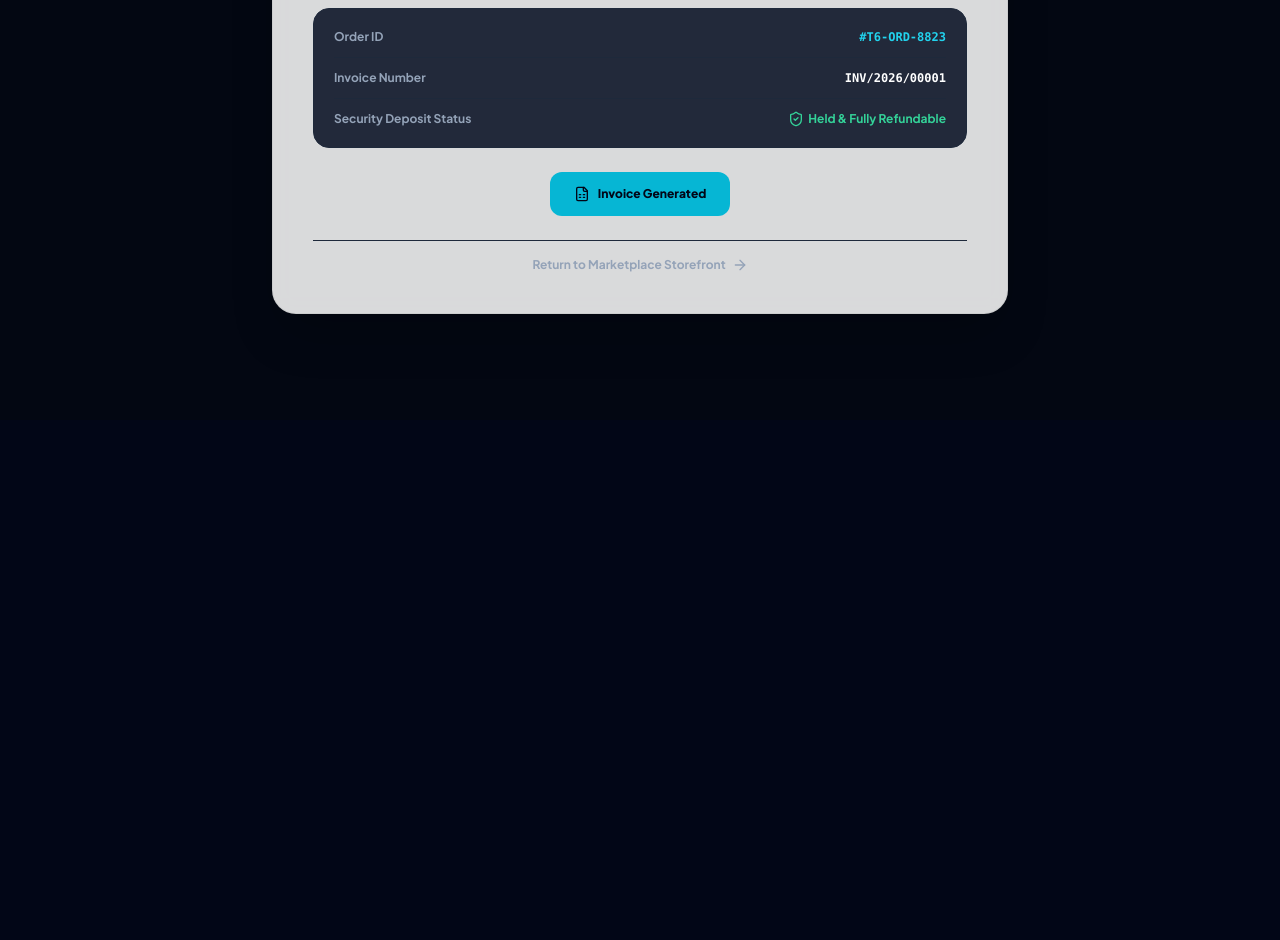
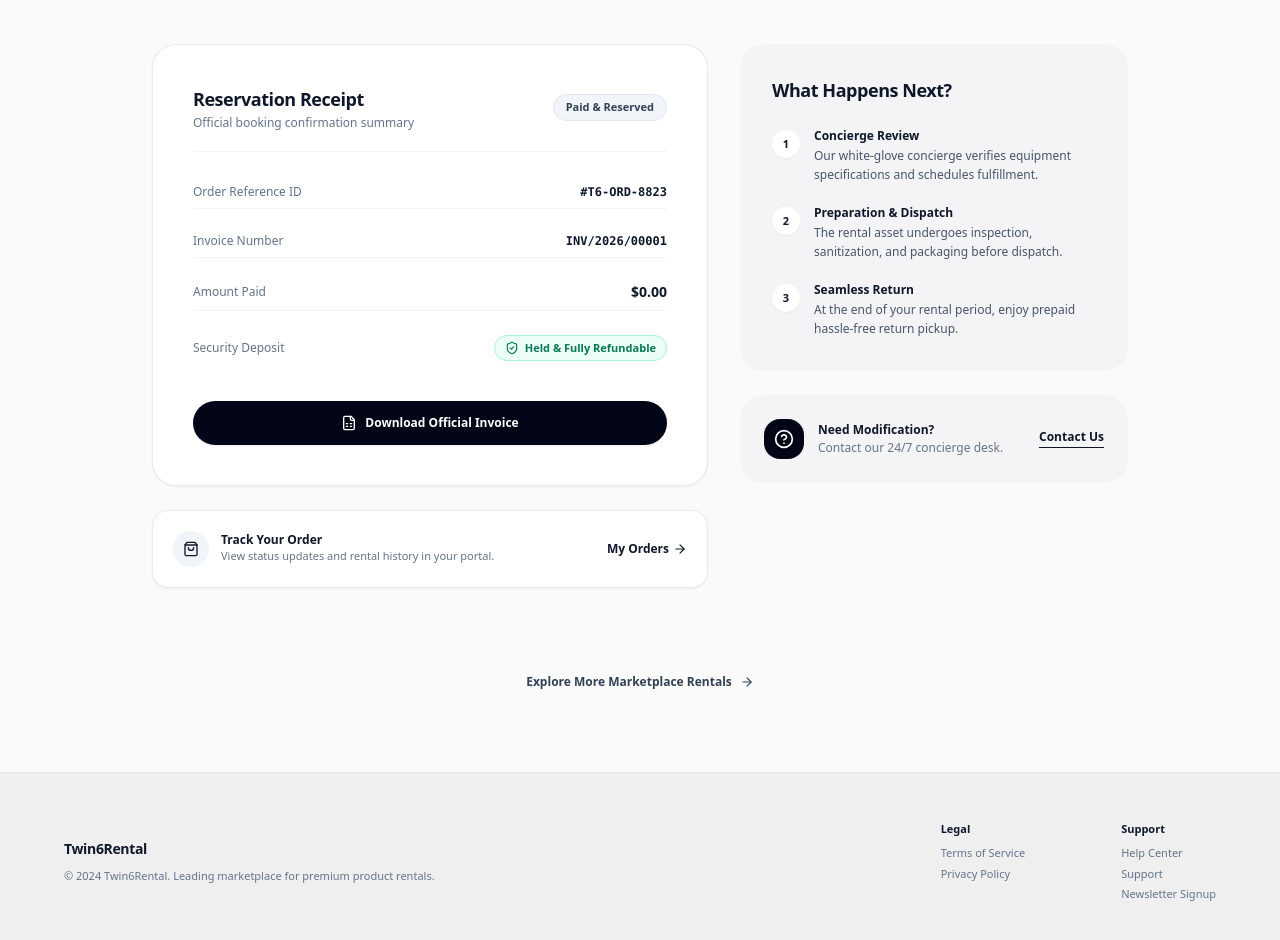
Before and after one commit to kuntal-das-k/Rental-Management-System, a React (Vite) app in the folder frontend/: page /thank-you in a window 1280 px wide. Shown: the part 380-1320 px from the top of the page. Before the commit the page ends 800 px from the top, so only its background shows below. Built offline with nearby package versions, Linux system fonts and the light colour scheme; no server answers.

Commit message:
contact_page_v2

```diff
--- a/frontend/src/api/client.ts
+++ b/frontend/src/api/client.ts
@@ -1,7 +1,8 @@
 import axios from 'axios';
+import { config } from '../config';
 import { useAuthStore } from '../store/useAuthStore';
 
-const API_BASE_URL = import.meta.env.VITE_API_URL || 'http://localhost:5000/api/v1';
+const API_BASE_URL = config.apiUrl;
 
 export const api = axios.create({
   baseURL: API_BASE_URL,
--- /dev/null
+++ b/frontend/src/config/index.ts
@@ -0,0 +1,10 @@
+export const config = {
+  apiUrl: import.meta.env.VITE_API_URL || 'http://localhost:5000/api/v1',
+  emailjs: {
+    serviceId: import.meta.env.VITE_EMAILJS_SERVICE_ID || 'service_oq4bk1e',
+    templateId: import.meta.env.VITE_EMAILJS_TEMPLATE_ID || 'template_d58ad5d',
+    publicKey: import.meta.env.VITE_EMAILJS_PUBLIC_KEY || 'jFrRS_CiaciugTvMz',
+  },
+};
+
+export default config;
--- a/frontend/src/pages/ContactPage.tsx
+++ b/frontend/src/pages/ContactPage.tsx
@@ -2,12 +2,13 @@ import React, { useState } from 'react';
 import { Link, useLocation } from 'react-router-dom';
 import { NavbarHeader } from '../components/home/NavbarHeader';
 import { api } from '../api/client';
+import { config } from '../config';
 import { Mail, Phone, MapPin, Clock, CheckCircle2, Send, Loader2 } from 'lucide-react';
 import emailjs from '@emailjs/browser';
 
-const EMAILJS_SERVICE_ID = 'service_oq4bk1e';
-const EMAILJS_TEMPLATE_ID = 'template_d58ad5d';
-const EMAILJS_PUBLIC_KEY = 'jFrRS_CiaciugTvMz';
+const EMAILJS_SERVICE_ID = config.emailjs.serviceId;
+const EMAILJS_TEMPLATE_ID = config.emailjs.templateId;
+const EMAILJS_PUBLIC_KEY = config.emailjs.publicKey;
 
 export const ContactPage: React.FC = () => {
   const location = useLocation();
--- a/frontend/src/pages/ThankYou.tsx
+++ b/frontend/src/pages/ThankYou.tsx
@@ -1,7 +1,17 @@
 import React from 'react';
 import { useLocation, Link } from 'react-router-dom';
-import { Navbar } from '../components/Navbar';
-import { CheckCircle2, Download, Printer, ArrowRight, ShieldCheck, FileSpreadsheet } from 'lucide-react';
+import { NavbarHeader } from '../components/home/NavbarHeader';
+import {
+  CheckCircle2,
+  Download,
+  ShieldCheck,
+  FileSpreadsheet,
+  ArrowRight,
+  ShoppingBag,
+  PackageCheck,
+  Sparkles,
+  HelpCircle,
+} from 'lucide-react';
 
 export const ThankYou: React.FC = () => {
   const location = useLocation();
@@ -13,76 +23,272 @@ export const ThankYou: React.FC = () => {
   const pdfUrl = invoice?.pdf_url ? `http://localhost:5000${invoice.pdf_url}` : null;
 
   return (
-    <div className="min-h-screen bg-[#030712] text-slate-100 flex flex-col">
-      <Navbar />
+    <div className="min-h-screen bg-[#FAFAFA] text-slate-900 flex flex-col font-sans selection:bg-slate-900 selection:text-white">
+      {/* Navigation Header */}
+      <NavbarHeader />
 
-      <main className="max-w-3xl mx-auto px-4 py-12 flex-1 w-full flex flex-col items-center justify-center">
-        <div className="glass-panel rounded-3xl p-8 lg:p-10 border border-slate-800 w-full text-center space-y-6 shadow-2xl animate-in fade-in zoom-in-95">
-          {/* Success Check Icon */}
-          <div className="w-16 h-16 rounded-full bg-emerald-500/20 text-emerald-400 border border-emerald-500/40 flex items-center justify-center mx-auto shadow-lg shadow-emerald-500/20">
-            <CheckCircle2 className="w-10 h-10" />
+      {/* Main Content */}
+      <main className="flex-1 max-w-5xl w-full mx-auto px-6 pt-16 pb-20 space-y-12 sm:space-y-16">
+        {/* Success Hero Banner */}
+        <section className="text-center max-w-2xl mx-auto space-y-4">
+          <div className="w-16 h-16 bg-emerald-50 text-emerald-600 rounded-full flex items-center justify-center mx-auto shadow-sm border border-emerald-200/60">
+            <CheckCircle2 className="w-9 h-9" />
           </div>
 
+          <div className="inline-flex items-center space-x-2 bg-emerald-100/60 border border-emerald-200/80 px-3 py-1 rounded-full text-[11px] font-semibold text-emerald-800">
+            <Sparkles className="w-3.5 h-3.5" />
+            <span>Booking Confirmed</span>
+          </div>
+
+          <h1 className="text-3xl sm:text-5xl font-semibold tracking-tight text-slate-900">
+            Rental Reserved Successfully.
+          </h1>
+          <p className="text-xs sm:text-sm text-slate-500 max-w-lg mx-auto leading-relaxed font-normal">
+            Thank you for choosing Twin6Rental. Your reservation payment of{' '}
+            <strong className="text-slate-900 font-semibold">
+              ${totalPaid > 0 ? totalPaid.toFixed(2) : '0.00'}
+            </strong>{' '}
+            has been processed and verified.
+          </p>
+        </section>
+
+        {/* Main Grid: Order Details & Next Steps */}
+        <section className="grid grid-cols-1 lg:grid-cols-12 gap-8 items-start">
+          {/* Left Column: Order Summary Card */}
+          <div className="lg:col-span-7 space-y-6">
+            <div className="bg-white border border-slate-200/80 rounded-2xl sm:rounded-3xl p-8 sm:p-10 shadow-sm space-y-6">
+              <div className="flex items-center justify-between border-b border-slate-100 pb-5">
                 <div>
-            <h1 className="text-2xl sm:text-3xl font-extrabold text-white">Rental Reserved Successfully!</h1>
-            <p className="text-xs sm:text-sm text-slate-400 mt-1">
-              Your payment of <strong className="text-emerald-400">${totalPaid.toFixed(2)}</strong> has been confirmed via mock gateway.
+                  <h2 className="text-lg font-semibold text-slate-900 tracking-tight">
+                    Reservation Receipt
+                  </h2>
+                  <p className="text-xs text-slate-500 mt-0.5">
+                    Official booking confirmation summary
                   </p>
                 </div>
-
-          {/* Invoice Summary Box */}
-          <div className="bg-slate-900/90 rounded-2xl p-5 border border-slate-800 text-left space-y-3 text-xs">
-            <div className="flex items-center justify-between border-b border-slate-800 pb-3 font-bold">
-              <span className="text-slate-400">Order ID</span>
-              <span className="text-cyan-400 font-mono">#{order?.id?.slice(0, 8) || 'T6-ORD-8823'}</span>
+                <span className="bg-slate-100 text-slate-700 text-[11px] font-semibold px-3 py-1 rounded-full border border-slate-200">
+                  Paid & Reserved
+                </span>
               </div>
 
-            <div className="flex items-center justify-between border-b border-slate-800 pb-3 font-bold">
-              <span className="text-slate-400">Invoice Number</span>
-              <span className="text-white font-mono">{invoice?.invoice_number || 'INV/2026/00001'}</span>
+              {/* Order Attributes */}
+              <div className="space-y-4 text-xs">
+                <div className="flex items-center justify-between py-2 border-b border-slate-100">
+                  <span className="text-slate-500 font-medium">Order Reference ID</span>
+                  <span className="text-slate-900 font-mono font-semibold">
+                    #{order?.id?.slice(0, 8) || 'T6-ORD-8823'}
+                  </span>
                 </div>
 
-            <div className="flex items-center justify-between font-bold">
-              <span className="text-slate-400">Security Deposit Status</span>
-              <span className="text-emerald-400 flex items-center gap-1">
-                <ShieldCheck className="w-4 h-4" />
+                <div className="flex items-center justify-between py-2 border-b border-slate-100">
+                  <span className="text-slate-500 font-medium">Invoice Number</span>
+                  <span className="text-slate-900 font-mono font-semibold">
+                    {invoice?.invoice_number || 'INV/2026/00001'}
+                  </span>
+                </div>
+
+                <div className="flex items-center justify-between py-2 border-b border-slate-100">
+                  <span className="text-slate-500 font-medium">Amount Paid</span>
+                  <span className="text-slate-900 font-semibold text-sm">
+                    ${totalPaid > 0 ? totalPaid.toFixed(2) : '0.00'}
+                  </span>
+                </div>
+
+                <div className="flex items-center justify-between py-2">
+                  <span className="text-slate-500 font-medium">Security Deposit</span>
+                  <span className="text-emerald-700 bg-emerald-50 border border-emerald-200 px-2.5 py-1 rounded-full text-[11px] font-semibold flex items-center gap-1.5">
+                    <ShieldCheck className="w-3.5 h-3.5" />
                     Held & Fully Refundable
                   </span>
                 </div>
               </div>
 
-          {/* Download PDF Invoice Action */}
+              {/* Download Invoice Button */}
+              <div className="pt-2">
                 {pdfUrl ? (
                   <a
                     href={pdfUrl}
                     target="_blank"
                     rel="noopener noreferrer"
-              className="inline-flex items-center gap-2 px-6 py-3.5 rounded-xl bg-cyan-500 hover:bg-cyan-400 text-slate-950 font-extrabold text-xs shadow-xl shadow-cyan-500/25 transition-all"
+                    className="w-full bg-slate-950 hover:bg-slate-800 text-white font-semibold text-xs py-3.5 rounded-full transition-all shadow-sm flex items-center justify-center space-x-2"
                   >
                     <Download className="w-4 h-4" />
                     <span>Download Official PDF Invoice</span>
                   </a>
                 ) : (
                   <button
-              onClick={() => alert('Invoice PDF generated.')}
-              className="inline-flex items-center gap-2 px-6 py-3.5 rounded-xl bg-cyan-500 text-slate-950 font-extrabold text-xs"
+                    onClick={() => alert('Official PDF invoice copy generated.')}
+                    className="w-full bg-slate-950 hover:bg-slate-800 text-white font-semibold text-xs py-3.5 rounded-full transition-all shadow-sm flex items-center justify-center space-x-2 cursor-pointer"
                   >
                     <FileSpreadsheet className="w-4 h-4" />
-              <span>Invoice Generated</span>
+                    <span>Download Official Invoice</span>
                   </button>
                 )}
+              </div>
+            </div>
 
-          <div className="pt-4 border-t border-slate-800 flex justify-center">
+            {/* Link to Orders */}
+            <div className="flex flex-col sm:flex-row items-center justify-between bg-white border border-slate-200/80 rounded-2xl p-5 shadow-sm gap-4">
+              <div className="flex items-center space-x-3">
+                <div className="w-9 h-9 rounded-full bg-slate-100 text-slate-900 flex items-center justify-center shrink-0">
+                  <ShoppingBag className="w-4 h-4" />
+                </div>
+                <div>
+                  <span className="font-semibold text-slate-900 block text-xs">Track Your Order</span>
+                  <p className="text-[11px] text-slate-500">View status updates and rental history in your portal.</p>
+                </div>
+              </div>
               <Link
-              to="/"
-              className="inline-flex items-center gap-1.5 text-xs font-bold text-slate-400 hover:text-cyan-400 transition-colors"
+                to="/customer/orders"
+                className="text-xs font-semibold text-slate-900 hover:text-slate-600 transition-colors flex items-center gap-1 shrink-0"
               >
-              <span>Return to Marketplace Storefront</span>
-              <ArrowRight className="w-4 h-4" />
+                <span>My Orders</span>
+                <ArrowRight className="w-3.5 h-3.5" />
               </Link>
             </div>
           </div>
+
+          {/* Right Column: Next Steps Guide */}
+          <div className="lg:col-span-5 space-y-6">
+            <div className="bg-[#F4F4F6] rounded-2xl sm:rounded-3xl p-8 space-y-6">
+              <h2 className="text-lg font-semibold text-slate-900 tracking-tight">
+                What Happens Next?
+              </h2>
+
+              <div className="space-y-5 text-xs">
+                <div className="flex items-start space-x-3.5">
+                  <div className="w-7 h-7 rounded-full bg-white flex items-center justify-center text-slate-900 shadow-sm shrink-0 font-semibold text-[11px] mt-0.5">
+                    1
+                  </div>
+                  <div>
+                    <span className="font-semibold text-slate-900 block text-xs">Concierge Review</span>
+                    <p className="text-slate-600 leading-relaxed mt-0.5">
+                      Our white-glove concierge verifies equipment specifications and schedules fulfillment.
+                    </p>
+                  </div>
+                </div>
+
+                <div className="flex items-start space-x-3.5">
+                  <div className="w-7 h-7 rounded-full bg-white flex items-center justify-center text-slate-900 shadow-sm shrink-0 font-semibold text-[11px] mt-0.5">
+                    2
+                  </div>
+                  <div>
+                    <span className="font-semibold text-slate-900 block text-xs">Preparation & Dispatch</span>
+                    <p className="text-slate-600 leading-relaxed mt-0.5">
+                      The rental asset undergoes inspection, sanitization, and packaging before dispatch.
+                    </p>
+                  </div>
+                </div>
+
+                <div className="flex items-start space-x-3.5">
+                  <div className="w-7 h-7 rounded-full bg-white flex items-center justify-center text-slate-900 shadow-sm shrink-0 font-semibold text-[11px] mt-0.5">
+                    3
+                  </div>
+                  <div>
+                    <span className="font-semibold text-slate-900 block text-xs">Seamless Return</span>
+                    <p className="text-slate-600 leading-relaxed mt-0.5">
+                      At the end of your rental period, enjoy prepaid hassle-free return pickup.
+                    </p>
+                  </div>
+                </div>
+              </div>
+            </div>
+
+            {/* Assistance Card */}
+            <div className="bg-[#F4F4F6] rounded-2xl sm:rounded-3xl p-6 flex items-center justify-between">
+              <div className="flex items-center space-x-3.5">
+                <div className="w-10 h-10 rounded-2xl bg-slate-950 text-white flex items-center justify-center shrink-0">
+                  <HelpCircle className="w-5 h-5" />
+                </div>
+                <div className="space-y-0.5 text-xs">
+                  <span className="font-semibold text-slate-900 block">Need Modification?</span>
+                  <p className="text-slate-500">Contact our 24/7 concierge desk.</p>
+                </div>
+              </div>
+              <Link
+                to="/contact"
+                className="text-xs font-semibold text-slate-900 border-b border-slate-900 pb-0.5 hover:opacity-75 transition-opacity shrink-0"
+              >
+                Contact Us
+              </Link>
+            </div>
+          </div>
+        </section>
+
+        {/* Back to Marketplace Storefront */}
+        <section className="text-center pt-4">
+          <Link
+            to="/rentals"
+            className="inline-flex items-center space-x-2 text-xs font-semibold text-slate-700 hover:text-slate-950 transition-colors"
+          >
+            <span>Explore More Marketplace Rentals</span>
+            <ArrowRight className="w-3.5 h-3.5" />
+          </Link>
+        </section>
       </main>
+
+      {/* Navigation Footer */}
+      <footer className="w-full bg-[#EFEFEF] border-t border-slate-200/80 mt-auto py-12 px-6">
+        <div className="max-w-6xl mx-auto flex flex-col md:flex-row justify-between items-start md:items-center gap-8">
+          {/* Left Footer Column */}
+          <div className="space-y-2 max-w-sm">
+            <h3 className="text-sm font-bold text-slate-900 tracking-tight">
+              Twin6Rental
+            </h3>
+            <p className="text-[11px] text-slate-500 leading-relaxed">
+              © 2024 Twin6Rental. Leading marketplace for premium product rentals.
+            </p>
+          </div>
+
+          {/* Right Footer Link Columns */}
+          <div className="flex items-start space-x-16 sm:space-x-24">
+            {/* Legal Column */}
+            <div className="space-y-2">
+              <span className="text-[11px] font-semibold text-slate-900 block">
+                Legal
+              </span>
+              <ul className="space-y-1 text-[11px] text-slate-500">
+                <li>
+                  <Link to="#" className="hover:text-slate-900 transition-colors">
+                    Terms of Service
+                  </Link>
+                </li>
+                <li>
+                  <Link to="#" className="hover:text-slate-900 transition-colors">
+                    Privacy Policy
+                  </Link>
+                </li>
+              </ul>
+            </div>
+
+            {/* Support Column */}
+            <div className="space-y-2">
+              <span className="text-[11px] font-semibold text-slate-900 block">
+                Support
+              </span>
+              <ul className="space-y-1 text-[11px] text-slate-500">
+                <li>
+                  <Link to="#" className="hover:text-slate-900 transition-colors">
+                    Help Center
+                  </Link>
+                </li>
+                <li>
+                  <Link to="/contact" className="hover:text-slate-900 transition-colors">
+                    Support
+                  </Link>
+                </li>
+                <li>
+                  <Link to="#" className="hover:text-slate-900 transition-colors">
+                    Newsletter Signup
+                  </Link>
+                </li>
+              </ul>
+            </div>
+          </div>
+        </div>
+      </footer>
     </div>
   );
 };
+
+export default ThankYou;
```
Lines whose indentation alone changed are shown as unchanged.
